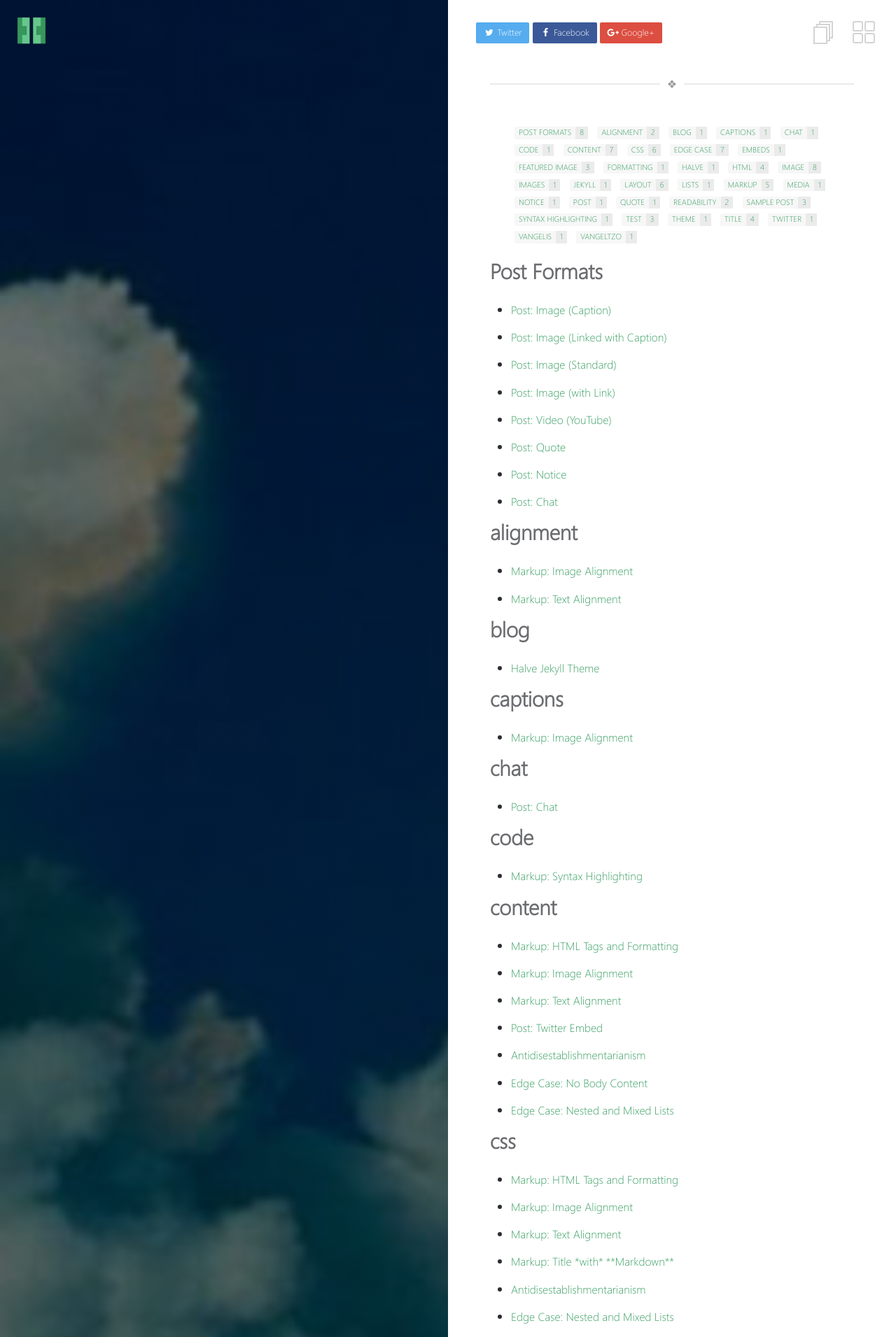
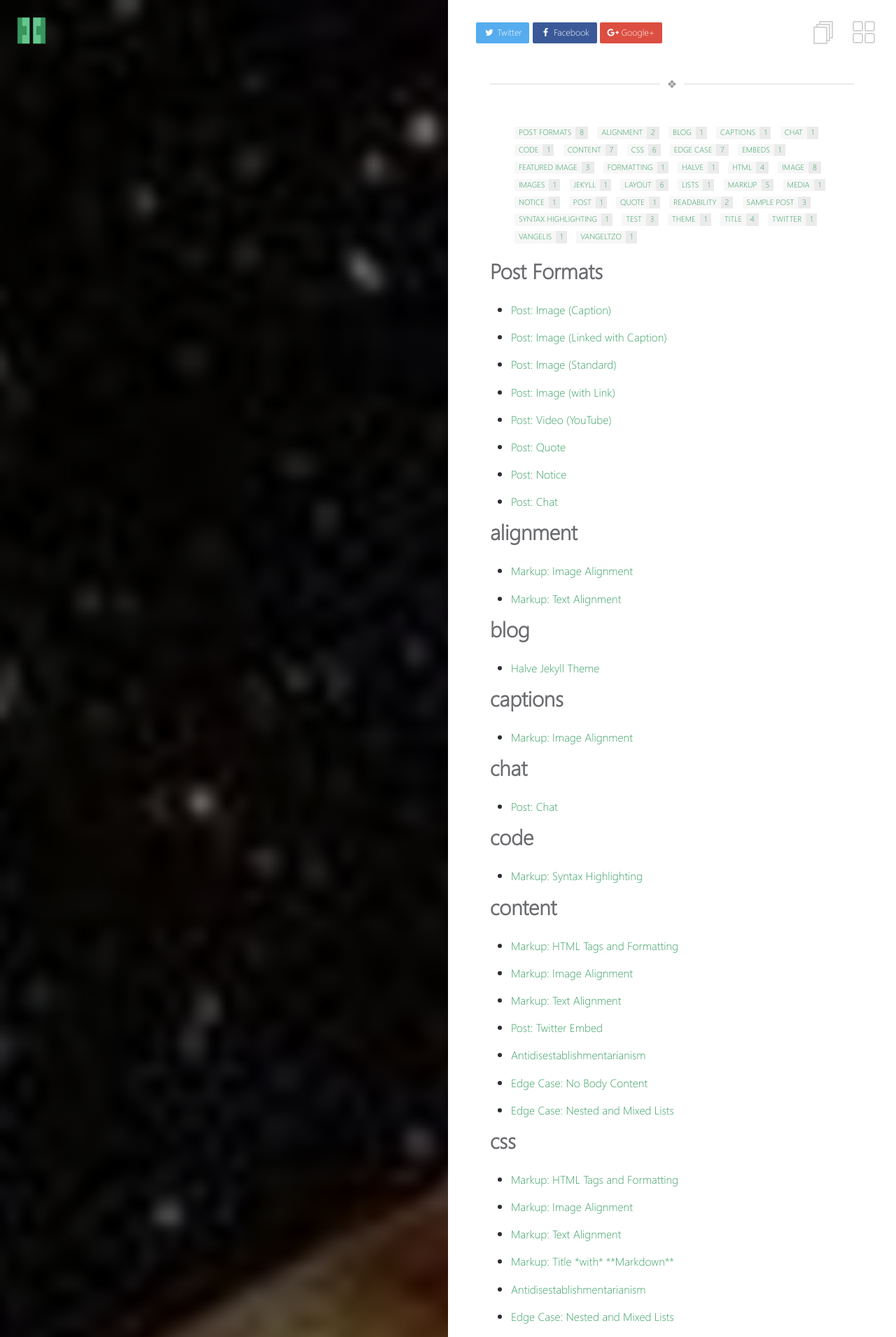
Before and after one commit to MTSVN/mtsvn.github.io, a Jekyll site: the page built from _pages/tags.md, in a window 1280 px wide. Shown: the top 1911 px of the page at 70% size. Built offline with Jekyll 4.4.1, drawn with Linux system fonts in a browser that asks for light colours.

Commit message:
Update5.29

```diff
--- a/_config.yml
+++ b/_config.yml
@@ -9,7 +9,7 @@ locale: en_US
 background:
   homepage: images/home.png                           # this image will be shown on homepage's left block
   post-list: images/postbg1.jpg             # this image will be shown on post list page
-  default-post: images/postbg.jpg   # this image will be shown when post's front matter doesn't specify any image
+  default-post: images/postbg.png   # this image will be shown when post's front matter doesn't specify any image
 
 # Jekyll
 permalink:          /:title/
```
Also changed, not shown: index.md (+1 -1 lines), images/postbg.png (added), 2 other files.
